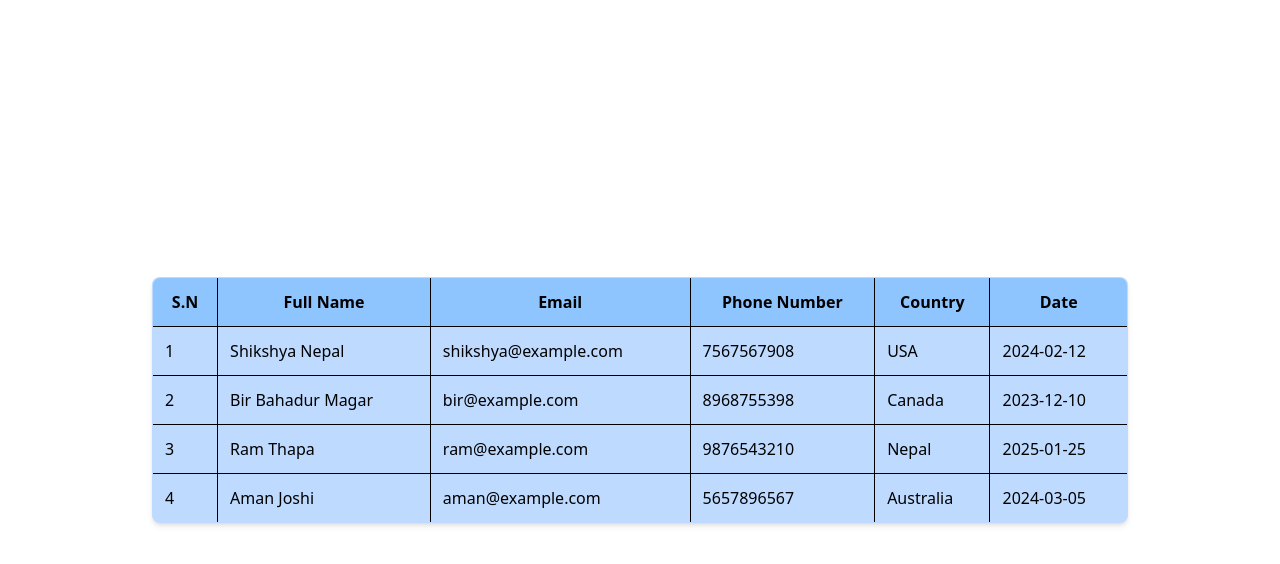
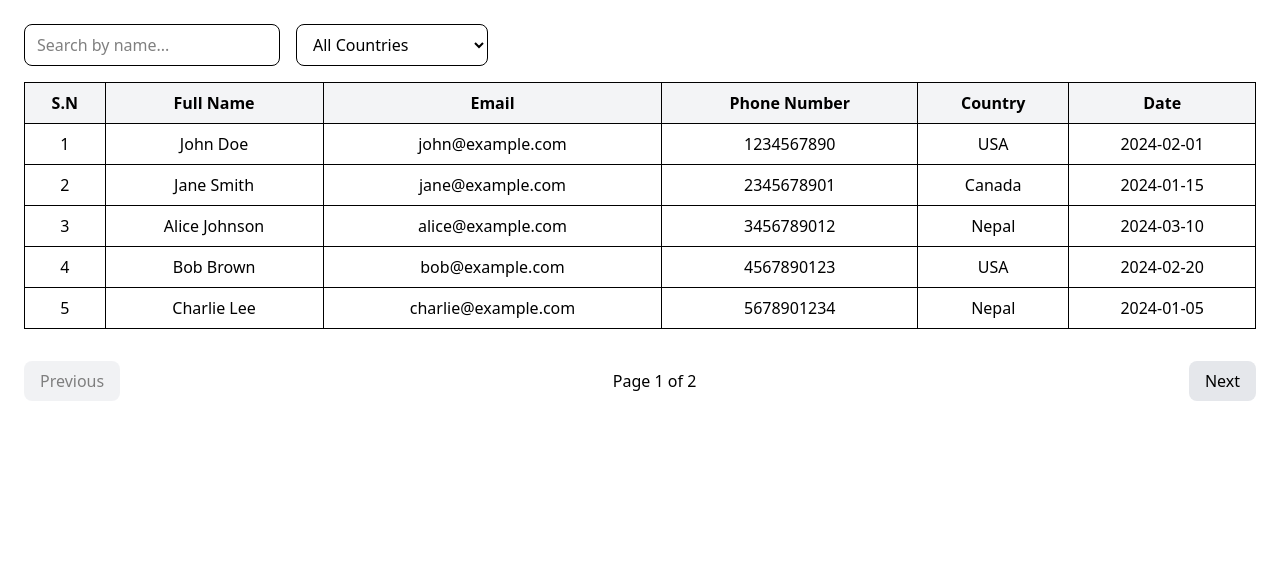
Before and after one commit to NilimaSardar/Intern_Task, a React (Vite) app in the folder 02_tailwindTable/: page / in a window 1280 px wide. Shown: the top 564 px of the page. Built offline with nearby package versions, Linux system fonts and the light colour scheme.

Commit message:
made search by name and country

```diff
--- a/02_tailwindTable/src/App.jsx
+++ b/02_tailwindTable/src/App.jsx
@@ -4,13 +4,15 @@ import viteLogo from '/vite.svg'
 import './App.css'
 import TableComponent from './components/TableComponent'
 import Tailwind from './components/tailwind'
+import DataTable from './components/DataTable'
 
 function App() {
 
   return (
     <>
-      <TableComponent/>
+      {/* <TableComponent/> */}
       {/* <Tailwind/> */}
+      <DataTable/>
     </>
   )
 }
--- /dev/null
+++ b/02_tailwindTable/src/components/DataTable.jsx
@@ -0,0 +1,137 @@
+import { useState, useMemo } from "react";
+
+const demoData = [
+  { id: 1, fullName: "John Doe", email: "john@example.com", phone: "1234567890", country: "USA", date: "2024-02-01" },
+  { id: 2, fullName: "Jane Smith", email: "jane@example.com", phone: "2345678901", country: "Canada", date: "2024-01-15" },
+  { id: 3, fullName: "Alice Johnson", email: "alice@example.com", phone: "3456789012", country: "Nepal", date: "2024-03-10" },
+  { id: 4, fullName: "Bob Brown", email: "bob@example.com", phone: "4567890123", country: "USA", date: "2024-02-20" },
+  { id: 5, fullName: "Charlie Lee", email: "charlie@example.com", phone: "5678901234", country: "Nepal", date: "2024-01-05" },
+  { id: 6, fullName: "Diana King", email: "diana@example.com", phone: "6789012345", country: "Canada", date: "2024-03-01" },
+  { id: 7, fullName: "Ethan Wright", email: "ethan@example.com", phone: "7890123456", country: "USA", date: "2024-02-10" },
+];
+
+export default function DataTable() {
+  const [searchTerm, setSearchTerm] = useState("");
+  const [countryFilter, setCountryFilter] = useState("");
+  const [sortField, setSortField] = useState("");
+  const [sortOrder, setSortOrder] = useState("asc");
+  const [currentPage, setCurrentPage] = useState(1);
+  const itemsPerPage = 5;
+
+  const filteredData = useMemo(() => {
+    let data = [...demoData];
+
+    if (searchTerm) {
+      data = data.filter((item) => item.fullName.toLowerCase().includes(searchTerm.toLowerCase()));
+    }
+
+    if (countryFilter) {
+      data = data.filter((item) => item.country === countryFilter);
+    }
+
+    if (sortField) {
+      data.sort((a, b) => {
+        if (sortField === "date") {
+          return sortOrder === "asc" ? new Date(a.date) - new Date(b.date) : new Date(b.date) - new Date(a.date);
+        }
+        return sortOrder === "asc"
+          ? a[sortField].localeCompare(b[sortField])
+          : b[sortField].localeCompare(a[sortField]);
+      });
+    }
+
+    return data;
+  }, [searchTerm, countryFilter, sortField, sortOrder]);
+
+  const totalPages = Math.ceil(filteredData.length / itemsPerPage);
+  const paginatedData = filteredData.slice((currentPage - 1) * itemsPerPage, currentPage * itemsPerPage);
+
+  return (
+    <div className="p-6 space-y-4">
+      <div className="flex flex-col md:flex-row gap-4">
+        <input
+          type="text"
+          placeholder="Search by name..."
+          value={searchTerm}
+          onChange={(e) => setSearchTerm(e.target.value)}
+          className="border rounded-lg px-3 py-2 w-full md:w-64"
+        />
+        <select
+          value={countryFilter}
+          onChange={(e) => setCountryFilter(e.target.value)}
+          className="border rounded-lg px-3 py-2 w-full md:w-48"
+        >
+          <option value="">All Countries</option>
+          <option value="USA">USA</option>
+          <option value="Canada">Canada</option>
+          <option value="Nepal">Nepal</option>
+        </select>
+      </div>
+
+      <table className="w-full border-collapse border border-gray-300 rounded-lg">
+        <thead className="bg-gray-100">
+          <tr>
+            <th className="p-2 border">S.N</th>
+            <th
+              className="p-2 border cursor-pointer"
+              onClick={() => {
+                setSortField("fullName");
+                setSortOrder(sortOrder === "asc" ? "desc" : "asc");
+              }}
+            >
+              Full Name {sortField === "fullName" && (sortOrder === "asc" ? "↑" : "↓")}
+            </th>
+            <th className="p-2 border">Email</th>
+            <th className="p-2 border">Phone Number</th>
+            <th className="p-2 border">Country</th>
+            <th
+              className="p-2 border cursor-pointer"
+              onClick={() => {
+                setSortField("date");
+                setSortOrder(sortOrder === "asc" ? "desc" : "asc");
+              }}
+            >
+              Date {sortField === "date" && (sortOrder === "asc" ? "↑" : "↓")}
+            </th>
+          </tr>
+        </thead>
+        <tbody>
+          {paginatedData.length ? (
+            paginatedData.map((item, index) => (
+              <tr key={item.id} className="text-center hover:bg-gray-50">
+                <td className="p-2 border">{(currentPage - 1) * itemsPerPage + index + 1}</td>
+                <td className="p-2 border">{item.fullName}</td>
+                <td className="p-2 border">{item.email}</td>
+                <td className="p-2 border">{item.phone}</td>
+                <td className="p-2 border">{item.country}</td>
+                <td className="p-2 border">{item.date}</td>
+              </tr>
+            ))
+          ) : (
+            <tr>
+              <td colSpan="6" className="p-4 text-center">No data found.</td>
+            </tr>
+          )}
+        </tbody>
+      </table>
+
+      <div className="flex justify-between items-center pt-4">
+        <button
+          onClick={() => setCurrentPage((prev) => Math.max(prev - 1, 1))}
+          disabled={currentPage === 1}
+          className="px-4 py-2 bg-gray-200 rounded-lg disabled:opacity-50"
+        >
+          Previous
+        </button>
+        <span>Page {currentPage} of {totalPages}</span>
+        <button
+          onClick={() => setCurrentPage((prev) => Math.min(prev + 1, totalPages))}
+          disabled={currentPage === totalPages}
+          className="px-4 py-2 bg-gray-200 rounded-lg disabled:opacity-50"
+        >
+          Next
+        </button>
+      </div>
+    </div>
+  );
+}
```
